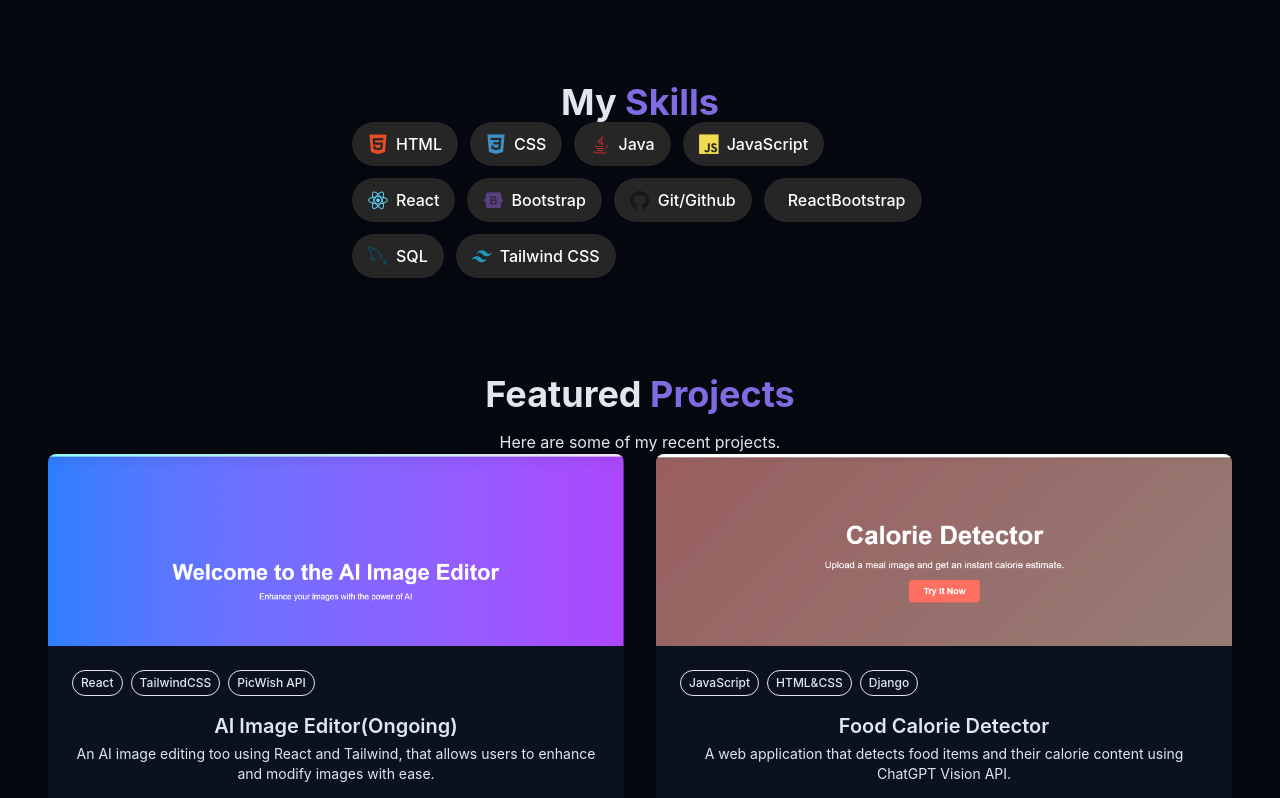
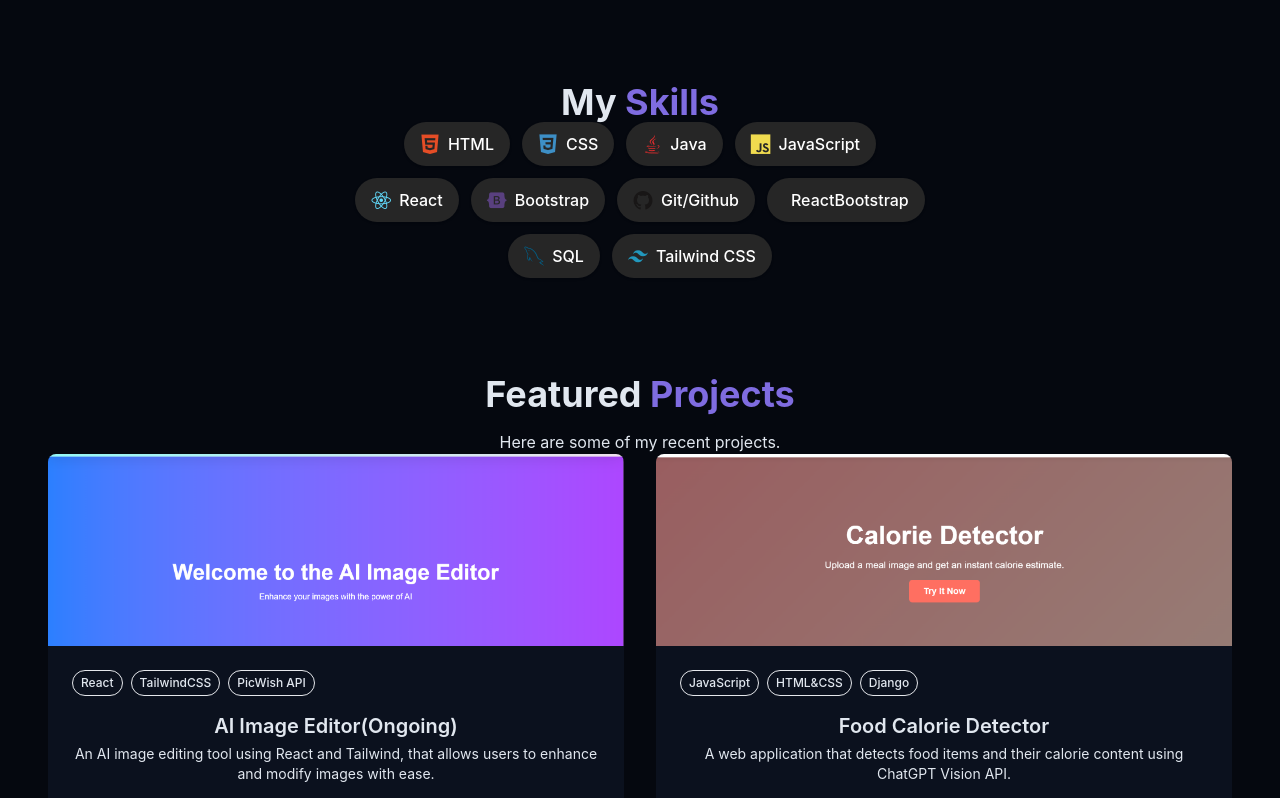
Before and after one commit to SoleAbhishek/Personal_Portfolio, a React (Vite) app: page / in a window 1280 px wide. Shown: the part 1860-2658 px from the top of the page. Built offline with nearby package versions, Linux system fonts and the light colour scheme; some icons are missing.

Commit message:
Add Animations

```diff
--- a/package.json
+++ b/package.json
@@ -16,6 +16,7 @@
     "clsx": "^2.1.1",
     "flowbite": "^3.1.2",
     "flowbite-react": "^0.11.8",
+    "framer-motion": "^12.18.1",
     "lucide-react": "^0.516.0",
     "react": "^19.1.0",
     "react-dom": "^19.1.0",
--- a/src/Components/AboutSection.jsx
+++ b/src/Components/AboutSection.jsx
@@ -1,16 +1,42 @@
 import { Briefcase, Code, User } from "lucide-react";
+import { motion } from "framer-motion";
+
+const leftVariants = {
+  hidden: { opacity: 0 },
+  visible: { opacity: 1, transition: { duration: 3, type: "spring" } },
+};
+
+const cardsVariants = {
+  hidden: { opacity: 0, x: 80 },
+  visible: (i) => ({
+    opacity: 1,
+    x: 0,
+    transition: { delay: i * 0.2, duration: 0.7, type: "spring" },
+  }),
+};
 
 export const AboutSection = () => {
   return (
-    <section id="about" className="py-24 px-4 relative">
-      {" "}
+    <motion.section
+      id="about"
+      className="py-24 px-4 relative"
+      initial="hidden"
+      whileInView="visible"
+      viewport={{ once: false, amount: 0.2 }}
+    >
       <div className="container mx-auto max-w-5xl">
         <h2 className="text-3xl md:text-4xl font-bold mb-12 text-center">
           About <span className="text-primary"> Me</span>
         </h2>
 
         <div className="grid grid-cols-1 md:grid-cols-2 gap-12 items-center">
-          <div className="space-y-6">
+          <motion.div
+            className="space-y-6"
+            variants={leftVariants}
+            initial="hidden"
+            whileInView="visible"
+            viewport={{ once: false, amount: 0.5 }}
+          >
             <h3 className="text-2xl font-semibold">
               Aspiring Software Engineer
             </h3>
@@ -40,52 +66,49 @@ export const AboutSection = () => {
                 Download CV
               </a>
             </div>
-          </div>
+          </motion.div>
 
           <div className="grid grid-cols-1 gap-6">
-            <div className="gradient-border p-6 card-hover">
-              <div className="flex items-start gap-4">
-                <div className="p-3 rounded-full bg-primary/10">
-                  <Code className="h-6 w-6 text-primary" />
+            {[
+              {
+                icon: <Code className="h-6 w-6 text-primary" />,
+                title: "Web Development",
+                desc: "Building responsive and modern web applications using React, JavaScript, and Tailwind CSS.",
+              },
+              {
+                icon: <User className="h-6 w-6 text-primary" />,
+                title: "Problem Solving",
+                desc: "Applying logical thinking and coding skills to solve real-world challenges through projects.",
+              },
+              {
+                icon: <Briefcase className="h-6 w-6 text-primary" />,
+                title: "Learning and Growth",
+                desc: "Exploring new technologies, improving problem-solving skills, and building real-world projects",
+              },
+            ].map((card, i) => (
+              <motion.div
+                key={card.title}
+                className="gradient-border p-6 card-hover"
+                variants={cardsVariants}
+                initial="hidden"
+                whileInView="visible"
+                viewport={{ once: false, amount: 0.2 }}
+                custom={i}
+              >
+                <div className="flex items-start gap-4">
+                  <div className="p-3 rounded-full bg-primary/10">
+                    {card.icon}
+                  </div>
+                  <div className="text-left">
+                    <h4 className="font-semibold text-lg">{card.title}</h4>
+                    <p className="text-muted-foreground">{card.desc}</p>
+                  </div>
                 </div>
-                <div className="text-left">
-                  <h4 className="font-semibold text-lg"> Web Development</h4>
-                  <p className="text-muted-foreground">
-                    Building responsive and modern web applications using React, JavaScript, and Tailwind CSS.
-                  </p>
-                </div>
-              </div>
-            </div>
-            <div className="gradient-border p-6 card-hover">
-              <div className="flex items-start gap-4">
-                <div className="p-3 rounded-full bg-primary/10">
-                  <User className="h-6 w-6 text-primary" />
-                </div>
-                <div className="text-left">
-                  <h4 className="font-semibold text-lg">Problem Solving</h4>
-                  <p className="text-muted-foreground">
-                    Applying logical thinking and coding skills to solve real-world challenges through projects.
-                  </p>
-                </div>
-              </div>
-            </div>
-            <div className="gradient-border p-6 card-hover">
-              <div className="flex items-start gap-4">
-                <div className="p-3 rounded-full bg-primary/10">
-                  <Briefcase className="h-6 w-6 text-primary" />
-                </div>
-
-                <div className="text-left">
-                  <h4 className="font-semibold text-lg">Learning and Growth</h4>
-                  <p className="text-muted-foreground">
-                    Exploring new technologies, improving problem-solving skills, and building real-world projects
-                  </p>
-                </div>
-              </div>
-            </div>
+              </motion.div>
+            ))}
           </div>
         </div>
       </div>
-    </section>
+    </motion.section>
   );
 };
--- a/src/Components/ExperienceSection.jsx
+++ b/src/Components/ExperienceSection.jsx
@@ -1,5 +1,6 @@
 
 import React from "react";
+import { motion } from "framer-motion";
 
 const experiences = [
     {
@@ -22,10 +23,27 @@ const experiences = [
     },
 ];
 
+const itemVariants = {
+    hidden: { opacity: 0, y: 40 },
+    visible: (i) => ({
+        opacity: 1,
+        y: 0,
+        transition: { delay: i * 0.2, duration: 0.6, type: "spring" },
+    }),
+};
+
 const Timeline = () => (
     <ol className="relative border-s border-primary mt-16">
         {experiences.map((item, idx) => (
-			<li key={idx} className="mb-10 ms-6">
+            <motion.li
+                key={idx}
+                className="mb-10 ms-6"
+                variants={itemVariants}
+                initial="hidden"
+                whileInView="visible"
+                viewport={{ once: false, amount: 0.3 }}
+                custom={idx}
+            >
                 <span className="absolute flex items-center justify-center w-7 h-7 bg-indigo-100 rounded-full -start-3 ring-8 ring-white dark:ring-slate-900 dark:bg-indigo-900">
                     <svg
                         className="w-3 h-3 text-indigo-700 dark:text-indigo-300"
@@ -50,14 +68,26 @@ const Timeline = () => (
                         <li key={i}>{point}</li>
                     ))}
                 </ul>
-			</li>
+            </motion.li>
         ))}
     </ol>
 );
 
+const sectionVariants = {
+    hidden: { opacity: 0, y: 60 },
+    visible: { opacity: 1, y: 0, transition: { duration: 0.8, type: "spring" } },
+};
+
 const ExperienceSection = () => {
     return (
-		<section id="experience" className="py-16 bg-transparent">
+        <motion.section
+            id="experience"
+            className="py-16 bg-transparent"
+            variants={sectionVariants}
+            initial="hidden"
+            whileInView="visible"
+            viewport={{ once: true, amount: 0.2 }}
+        >
             <div className="max-w-5xl mx-auto px-4 sm:px-6 lg:px-8">
                 <h2 className="text-4xl font-bold text-center mb-12 text-foreground">
                     My{" "}
@@ -65,7 +95,7 @@ const ExperienceSection = () => {
                 </h2>
                 <Timeline />
             </div>
-		</section>
+        </motion.section>
     );
 };
 
--- a/src/Components/ProjectsSection.jsx
+++ b/src/Components/ProjectsSection.jsx
@@ -1,10 +1,12 @@
+
 import { ArrowRight, ExternalLink, Github } from "lucide-react";
+import { motion } from "framer-motion";
 
 const projects = [
   {
     id: 1,
     title: "AI Image Editor(Ongoing)",
-    description: "An AI image editing too using React and Tailwind, that allows users to enhance and modify images with ease.",
+    description: "An AI image editing tool using React and Tailwind, that allows users to enhance and modify images with ease.",
     image: "/projects/project_1.png",
     tags: ["React", "TailwindCSS", "PicWish API"],
     demoUrl: "#",
@@ -32,9 +34,30 @@ const projects = [
   },
 ];
 
+const sectionVariants = {
+  hidden: { opacity: 0, y: 60 },
+  visible: { opacity: 1, y: 0, transition: { duration: 0.7, type: "spring" } },
+};
+
+const cardVariants = {
+  hidden: { opacity: 0, y: 40 },
+  visible: (i) => ({
+    opacity: 1,
+    y: 0,
+    transition: { delay: i * 0.18, duration: 0.6, type: "spring" },
+  }),
+};
+
 export const ProjectsSection = () => {
   return (
-    <section id="projects" className="py-24 px-4 relative">
+    <motion.section
+      id="projects"
+      className="py-24 px-4 min-h-screen relative"
+      variants={sectionVariants}
+      initial="hidden"
+      whileInView="visible"
+      viewport={{ once: false, amount: 0.2 }}
+    >
       <div className="container mx-auto max-w-5xl">
         <h2 className="text-3xl md:text-4xl font-bold mb-4 text-center">
           {" "}
@@ -47,9 +70,14 @@ export const ProjectsSection = () => {
 
         <div className="grid grid-cols-1 md:grid-cols-2 lg:grid-cols-3 gap-8">
           {projects.map((project, key) => (
-            <div
+            <motion.div
               key={key}
               className="group bg-card rounded-lg overflow-hidden shadow-xs card-hover"
+              variants={cardVariants}
+              initial="hidden"
+              whileInView="visible"
+              viewport={{ once: false, amount: 0.2 }}
+              custom={key}
             >
               <div className="h-48 overflow-hidden">
                 <img
@@ -62,7 +90,10 @@ export const ProjectsSection = () => {
               <div className="p-6">
                 <div className="flex flex-wrap gap-2 mb-4">
                   {project.tags.map((tag) => (
-                    <span className="px-2 py-1 text-xs font-medium border rounded-full bg-secondary text-secondary-foreground">
+                    <span
+                      key={tag}
+                      className="px-2 py-1 text-xs font-medium border rounded-full bg-secondary text-secondary-foreground"
+                    >
                       {tag}
                     </span>
                   ))}
@@ -77,6 +108,7 @@ export const ProjectsSection = () => {
                     <a
                       href={project.demoUrl}
                       target="_blank"
+                      rel="noopener noreferrer"
                       className="text-foreground/80 hover:text-primary transition-colors duration-300"
                     >
                       <ExternalLink size={20} />
@@ -84,6 +116,7 @@ export const ProjectsSection = () => {
                     <a
                       href={project.githubUrl}
                       target="_blank"
+                      rel="noopener noreferrer"
                       className="text-foreground/80 hover:text-primary transition-colors duration-300"
                     >
                       <Github size={20} />
@@ -91,7 +124,7 @@ export const ProjectsSection = () => {
                   </div>
                 </div>
               </div>
-            </div>
+            </motion.div>
           ))}
         </div>
 
@@ -99,12 +132,13 @@ export const ProjectsSection = () => {
           <a
             className="cosmic-button w-fit flex items-center mx-auto gap-2"
             target="_blank"
+            rel="noopener noreferrer"
             href="https://github.com/SoleAbhishek"
           >
             Check My Github <ArrowRight size={16} />
           </a>
         </div>
       </div>
-    </section>
+    </motion.section>
   );
 };
--- a/src/Components/SkillsSection.jsx
+++ b/src/Components/SkillsSection.jsx
@@ -1,132 +1,94 @@
-import { useState } from "react";
 
-const skills = [
-  // Frontend
-  { name: "HTML/CSS", level: 95, category: "frontend" },
-  { name: "JavaScript", level: 90, category: "frontend" },
-  { name: "React", level: 90, category: "frontend" },
-  { name: "TypeScript", level: 85, category: "frontend" },
-  { name: "Tailwind CSS", level: 90, category: "frontend" },
-  { name: "Next.js", level: 80, category: "frontend" },
+import { motion } from "framer-motion";
 
-  // Backend
-  { name: "Node.js", level: 80, category: "backend" },
-  { name: "Express", level: 75, category: "backend" },
-  { name: "MongoDB", level: 70, category: "backend" },
-  { name: "PostgreSQL", level: 65, category: "backend" },
-  { name: "GraphQL", level: 60, category: "backend" },
 
-  // Tools
-  { name: "Git/GitHub", level: 90, category: "tools" },
-  { name: "Docker", level: 70, category: "tools" },
-  { name: "Figma", level: 85, category: "tools" },
-  { name: "VS Code", level: 95, category: "tools" },
-];
+const skillBadgeVariants = {
+  hidden: { opacity: 0, y: 40 },
+  visible: (i) => ({
+    opacity: 1,
+    y: 0,
+    transition: { delay: i * 0.08, duration: 0.5, type: "spring" },
+  }),
+};
 
-const categories = ["all", "frontend", "backend", "tools"];
+const sectionVariants = {
+  hidden: { opacity: 0, y: 60 },
+  visible: { opacity: 1, y: 0, transition: { duration: 0.7, type: "spring" } },
+};
 
 export const SkillsSection = () => {
-  const [activeCategory, setActiveCategory] = useState("all");
 
-  const filteredSkills = skills.filter(
-    (skill) => activeCategory === "all" || skill.category === activeCategory
-  );
+  const badges = [
+    {
+      icon: <i className="devicon-html5-plain colored text-xl"></i>,
+      label: "HTML",
+    },
+    {
+      icon: <i className="devicon-css3-plain colored text-xl"></i>,
+      label: "CSS",
+    },
+    {
+      icon: <i className="devicon-java-plain colored text-xl"></i>,
+      label: "Java",
+    },
+    {
+      icon: <i className="devicon-javascript-plain colored text-xl"></i>,
+      label: "JavaScript",
+    },
+    {
+      icon: <i className="devicon-react-original colored text-xl"></i>,
+      label: "React",
+    },
+    {
+      icon: <i className="devicon-bootstrap-plain colored text-xl"></i>,
+      label: "Bootstrap",
+    },
+    {
+      icon: <i className="devicon-github-original colored text-xl"></i>,
+      label: "Git/Github",
+    },
+    {
+      icon: <i className="devicon-reactbootstrap-plain colored text-xl"></i>,
+      label: "ReactBootstrap",
+    },
+    {
+      icon: <i className="devicon-mysql-plain colored text-xl"></i>,
+      label: "SQL",
+    },
+    {
+      icon: <i className="devicon-tailwindcss-plain colored text-xl"></i>,
+      label: "Tailwind CSS",
+    },
+  ];
+
   return (
-    // <section id="skills" className="py-24 px-4 relative bg-secondary/30">
-    //   <div className="container mx-auto max-w-5xl">
-    //     <h2 className="text-3xl md:text-4xl font-bold mb-12 text-center">
-    //       My <span className="text-primary"> Skills</span>
-    //     </h2>
-
-    //     <div className="flex flex-wrap justify-center gap-4 mb-12">
-    //       {categories.map((category, key) => (
-    //         <button
-    //           key={key}
-    //           onClick={() => setActiveCategory(category)}
-    //           className={
-    //             `px-5 py-2 rounded-full transition-colors duration-300 capitalize ` +
-    //             (activeCategory === category
-    //                 ? "bg-primary text-primary-foreground"
-    //                 : "bg-secondary/70 text-foreground hover:bg-secondary")
-    //             }
-    //         >
-    //           {category}
-    //         </button>
-    //       ))}
-    //     </div>
-
-    //     <div className="grid grid-cols-1 sm:grid-cols-2 lg:grid-cols-3 gap-6">
-    //       {filteredSkills.map((skill, key) => (
-    //         <div
-    //           key={key}
-    //           className="bg-card p-6 rounded-lg shadow-xs card-hover"
-    //         >
-    //           <div className="text-left mb-4">
-    //             <h3 className="font-semibold text-lg"> {skill.name}</h3>
-    //           </div>
-    //           <div className="w-full bg-secondary/50 h-2 rounded-full overflow-hidden">
-    //             <div
-    //               className="bg-primary h-2 rounded-full origin-left animate-[grow_1.5s_ease-out]"
-    //               style={{ width: skill.level + "%" }}
-    //             />
-    //           </div>
-
-    //           <div className="text-right mt-1">
-    //             <span className="text-sm text-muted-foreground">
-    //               {skill.level}%
-    //             </span>
-    //           </div>
-    //         </div>
-    //       ))}
-    //     </div>
-    //   </div>
-    // </section>
-    <section className="max-w-xl mx-auto mt-12">
+    <motion.section
+      id="skills"
+      className="max-w-xl mx-auto mt-12"
+      variants={sectionVariants}
+      initial="hidden"
+      whileInView="visible"
+      viewport={{ once: true, amount: 0.5 }}
+    >
       <h2 className="text-3xl md:text-4xl font-bold mb-12 text-center">
-            My <span className="text-primary"> Skills</span>
+        My <span className="text-primary"> Skills</span>
       </h2>
-  <div className="flex flex-wrap gap-3">
-    <span className="flex items-center gap-2 bg-neutral-800 text-white px-4 py-2 rounded-full text-base font-medium shadow">
-      <i className="devicon-html5-plain colored text-xl"></i>
-      HTML
-    </span>
-    <span className="flex items-center gap-2 bg-neutral-800 text-white px-4 py-2 rounded-full text-base font-medium shadow">
-      <i className="devicon-css3-plain colored text-xl"></i>
-      CSS
-    </span>
-    <span className="flex items-center gap-2 bg-neutral-800 text-white px-4 py-2 rounded-full text-base font-medium shadow">
-      <i className="devicon-java-plain colored text-xl"></i>
-      Java
-    </span>
-    <span className="flex items-center gap-2 bg-neutral-800 text-white px-4 py-2 rounded-full text-base font-medium shadow">
-      <i className="devicon-javascript-plain colored text-xl"></i>
-      JavaScript
-    </span>
-    <span className="flex items-center gap-2 bg-neutral-800 text-white px-4 py-2 rounded-full text-base font-medium shadow">
-      <i className="devicon-react-original colored text-xl"></i>
-      React
-    </span>
-    <span className="flex items-center gap-2 bg-neutral-800 text-white px-4 py-2 rounded-full text-base font-medium shadow">
-      <i className="devicon-bootstrap-plain colored text-xl"></i>
-      Bootstrap
-    </span>
-    <span className="flex items-center gap-2 bg-neutral-800 text-white px-4 py-2 rounded-full text-base font-medium shadow">
-      <i className="devicon-github-original colored text-xl"></i>
-      Git/Github
-    </span>
-    <span className="flex items-center gap-2 bg-neutral-800 text-white px-4 py-2 rounded-full text-base font-medium shadow">
-      <i className="devicon-reactbootstrap-plain colored text-xl"></i>
-      ReactBootstrap
-    </span>
-    <span className="flex items-center gap-2 bg-neutral-800 text-white px-4 py-2 rounded-full text-base font-medium shadow">
-      <i className="devicon-mysql-plain colored text-xl"></i>
-      SQL
-    </span>
-    <span className="flex items-center gap-2 bg-neutral-800 text-white px-4 py-2 rounded-full text-base font-medium shadow">
-      <i className="devicon-tailwindcss-plain colored text-xl"></i>
-      Tailwind CSS
-    </span>
-  </div>
-</section>
+      <div className="flex flex-wrap gap-3 justify-center">
+        {badges.map((badge, i) => (
+          <motion.span
+            key={badge.label}
+            className="flex items-center gap-2 bg-neutral-800 text-white px-4 py-2 rounded-full text-base font-medium shadow"
+            variants={skillBadgeVariants}
+            initial="hidden"
+            whileInView="visible"
+            viewport={{ once: false, amount: 0.2 }}
+            custom={i}
+          >
+            {badge.icon}
+            {badge.label}
+          </motion.span>
+        ))}
+      </div>
+    </motion.section>
   );
 };
```
Also changed, not shown: 1 other file (tests, documents, lock files or other folders). Lines whose indentation alone changed are shown as unchanged.
